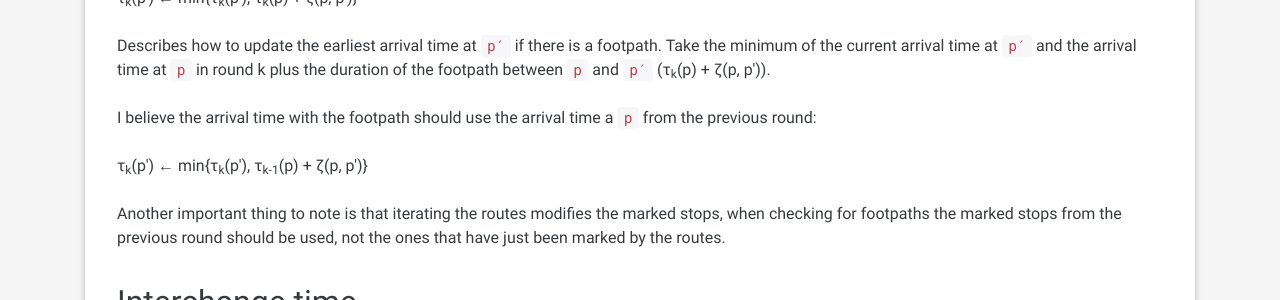
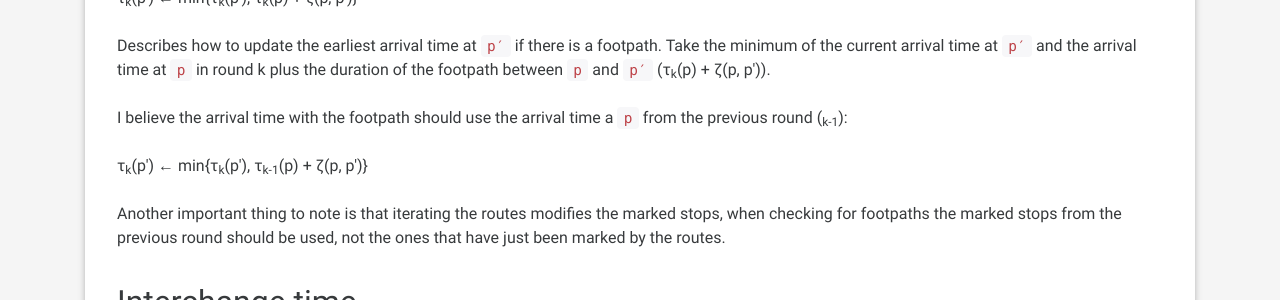
Before and after one commit to linusnorton/ljn.io, a Jekyll site: the page built from _posts/2018-10-25-raptor-journey-planning-algorithm.md, in a window 1280 px wide and 900 px high, scrolled down 1919 px. Shown: the part 152-452 px from the top of the window. Built offline with Jekyll 4.4.1, drawn with Linux system fonts in a browser that asks for light colours; nearby versions of some CDN libraries.

Commit message:
update to raptor post

```diff
--- a/_posts/2018-10-25-raptor-journey-planning-algorithm.md
+++ b/_posts/2018-10-25-raptor-journey-planning-algorithm.md
@@ -61,7 +61,7 @@ However, it is also possible that this is a simple typo:
 
 Describes how to update the earliest arrival time at `p′` if there is a footpath. Take the minimum of the current arrival time at `p′` and the arrival time at `p` in round k plus the duration of the footpath between `p` and `p′` (τ<sub>k</sub>(p) + ζ(p, p′)).
 
-I believe the arrival time with the footpath should use the arrival time a `p` from the previous round:
+I believe the arrival time with the footpath should use the arrival time a `p` from the previous round (<sub>k-1</sub>):
 
 τ<sub>k</sub>(p′) ← min{τ<sub>k</sub>(p′), τ<sub>k-1</sub>(p) + ζ(p, p′)}
 
```
